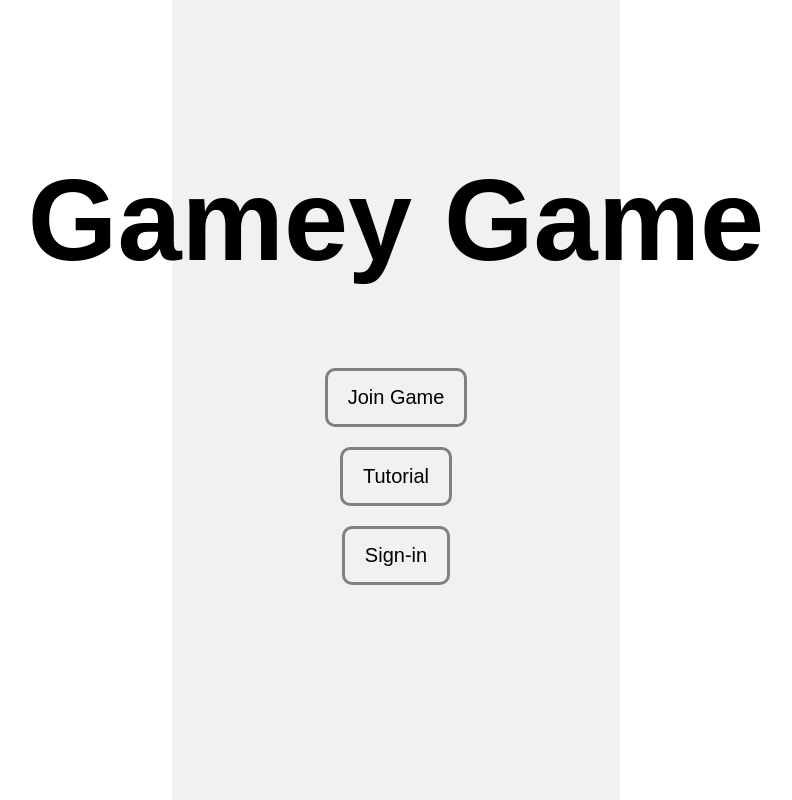
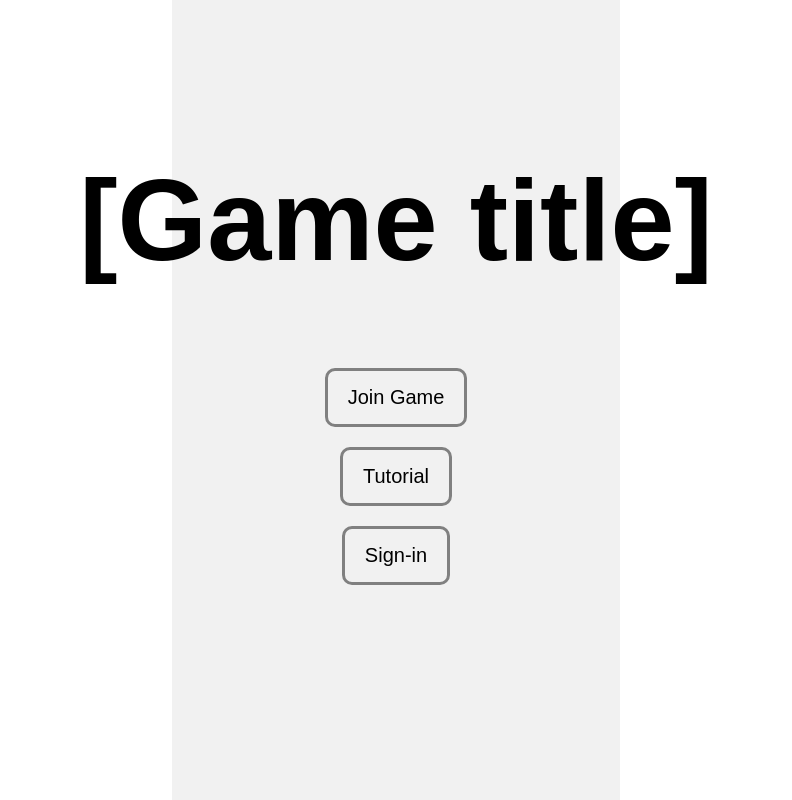
Before and after one commit to vviseguy/startup, a plain HTML site: page index.html in a window 1280 px wide. Shown: the whole page, without its empty margins (244-1036 px from the left). Drawn offline with Linux system fonts and the light colour scheme.

Commit message:
fixed game title

```diff
--- a/index.html
+++ b/index.html
@@ -3,12 +3,12 @@
 <head>
   <meta charset="utf-8">
   <meta name="viewport" content="width=device-width">
-  <title>My Startup</title>
+  <title>[Game title]</title>
   <link href="style.css" rel="stylesheet" type="text/css"/>
 </head>
 <body>
   <div id="header" class="hidden">
-    <div onclick="changePage('home')">Gamey game</div>
+    <div onclick="changePage('home')">[Game title]</div>
     <div onclick="changePage('tutorial')">About</div>
     <div onclick="changePage('join-game')">Join Game</div>
     <div onclick="changePage('create-game')">Create Game</div>
@@ -18,7 +18,7 @@
   <div class="page hidden" id="home">
     <div id="home-menu">
       <div id="home-title">
-        <h1>Gamey Game</h1>
+        <h1>[Game title]</h1>
       </div>
       <div class="menuOption" onclick="changePage('join-game')">Join Game</div>
       <div class="menuOption" onclick="changePage('tutorial')">Tutorial</div>
```
